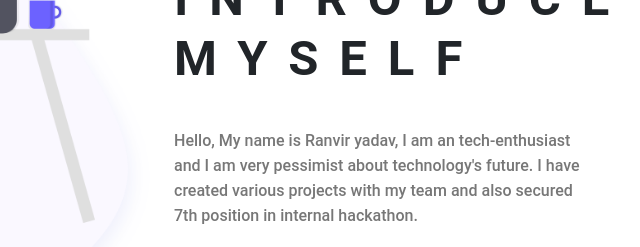
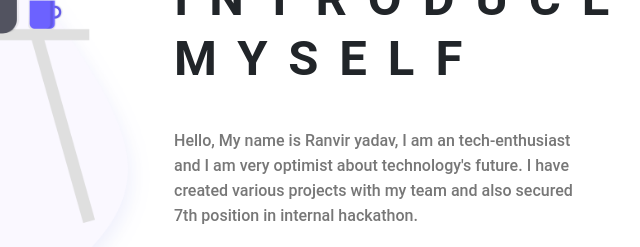
Before and after one commit to Ranvir-arch/Ranvirs-portfolio, a plain HTML site: page index.html in a window 1280 px wide. Shown: the part 780-1027 px from the top of the page, 478-1118 px from the left. Drawn offline with Linux system fonts and the light colour scheme.

Commit message:
Update index.html

```diff
--- a/index.html
+++ b/index.html
@@ -119,7 +119,7 @@
                 </h2>
                 <div class="paragraph py-4 w-75">
                     <p class="para">
-                        Hello, My name is Ranvir yadav, I am an tech-enthusiast and I am very pessimist about technology's future. I have created various projects with my team and also secured 7th position in internal hackathon.
+                        Hello, My name is Ranvir yadav, I am an tech-enthusiast and I am very optimist about technology's future. I have created various projects with my team and also secured 7th position in internal hackathon.
                     </p>
                     <p class="para">
                         I have completed my 10th and 12th from National high school in kolkata and currently I am persuing BCA from meghnad saha institute of technology. My hobbies are reading, writing and listening music
```
